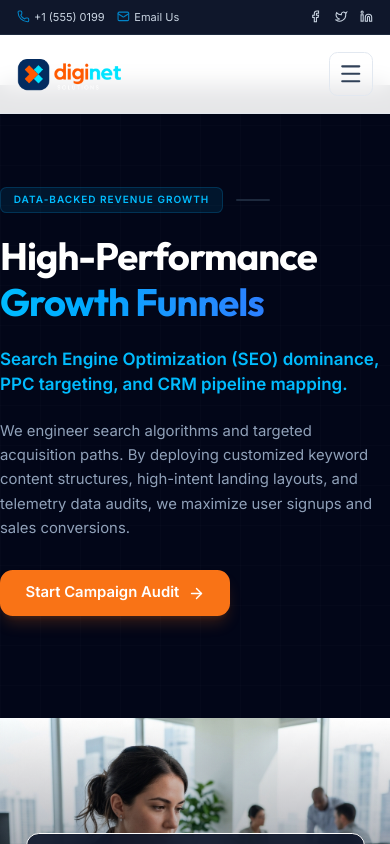
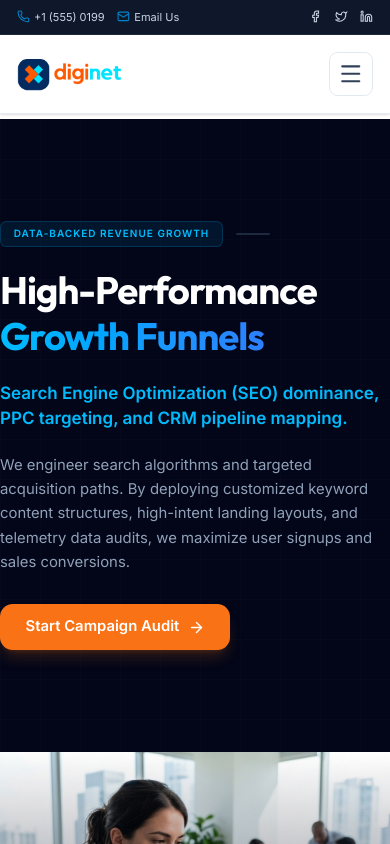
Before and after one commit to SaNjAy-bRo/diginet_new, a Next.js app: page /services/digital-marketing in a window 390 px wide. Shown: the top 844 px of the page. Built offline with nearby package versions, Linux system fonts and the light colour scheme.

Commit message:
Configure responsive padding-top in root layout to fix mobile navbar overlap and add services redirect

```diff
--- a/src/app/layout.tsx
+++ b/src/app/layout.tsx
@@ -39,7 +39,7 @@ export default function RootLayout({
     >
       <body className="min-h-full flex flex-col bg-white text-slate-900 selection:bg-primary/20 selection:text-primary">
         <Navbar />
-        <main className="flex-grow pt-20">
+        <main className="flex-grow pt-28 md:pt-20">
           {children}
         </main>
         <Footer />
--- /dev/null
+++ b/src/app/services/page.tsx
@@ -0,0 +1,5 @@
+import { redirect } from "next/navigation";
+
+export default function ServicesPage() {
+  redirect("/");
+}
```
